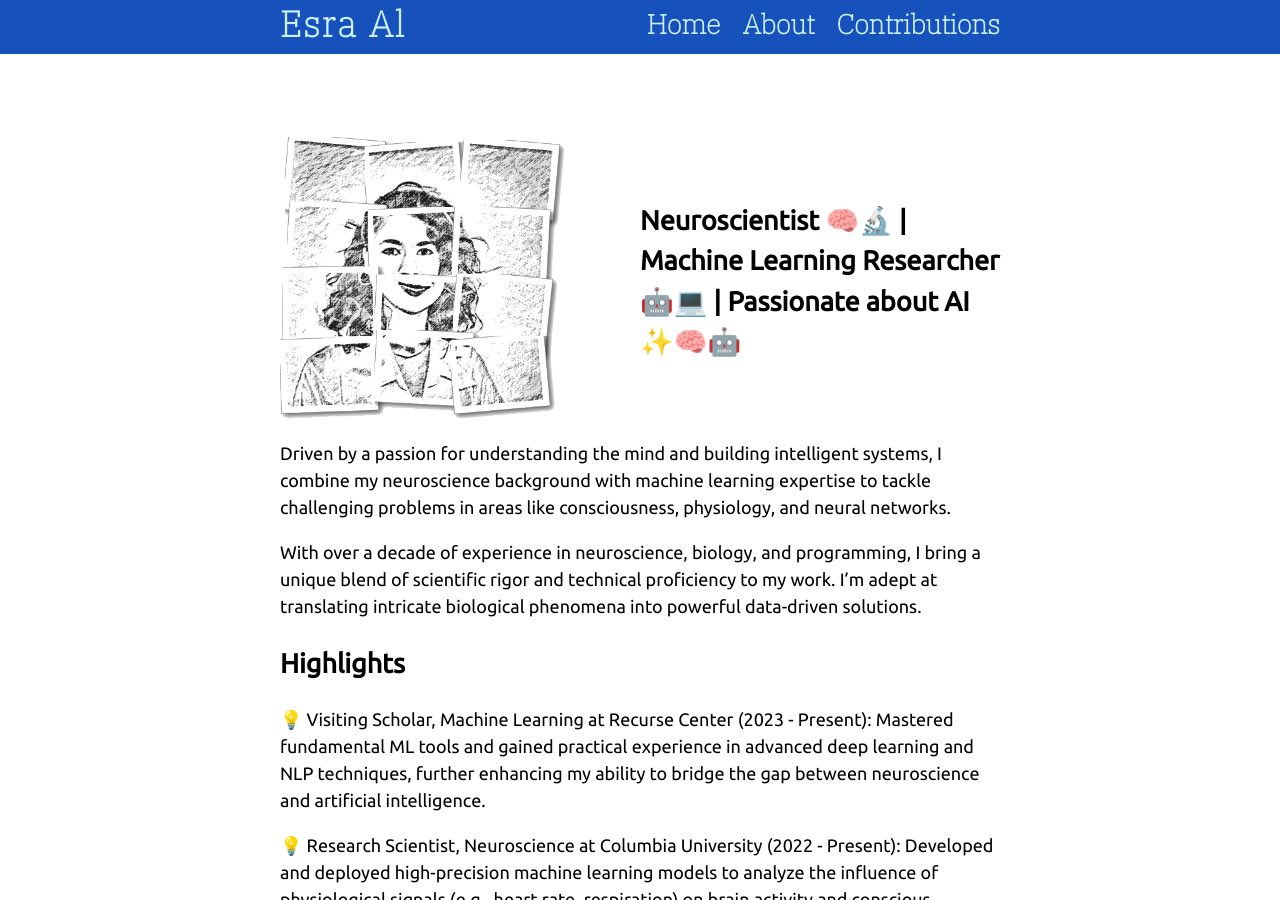
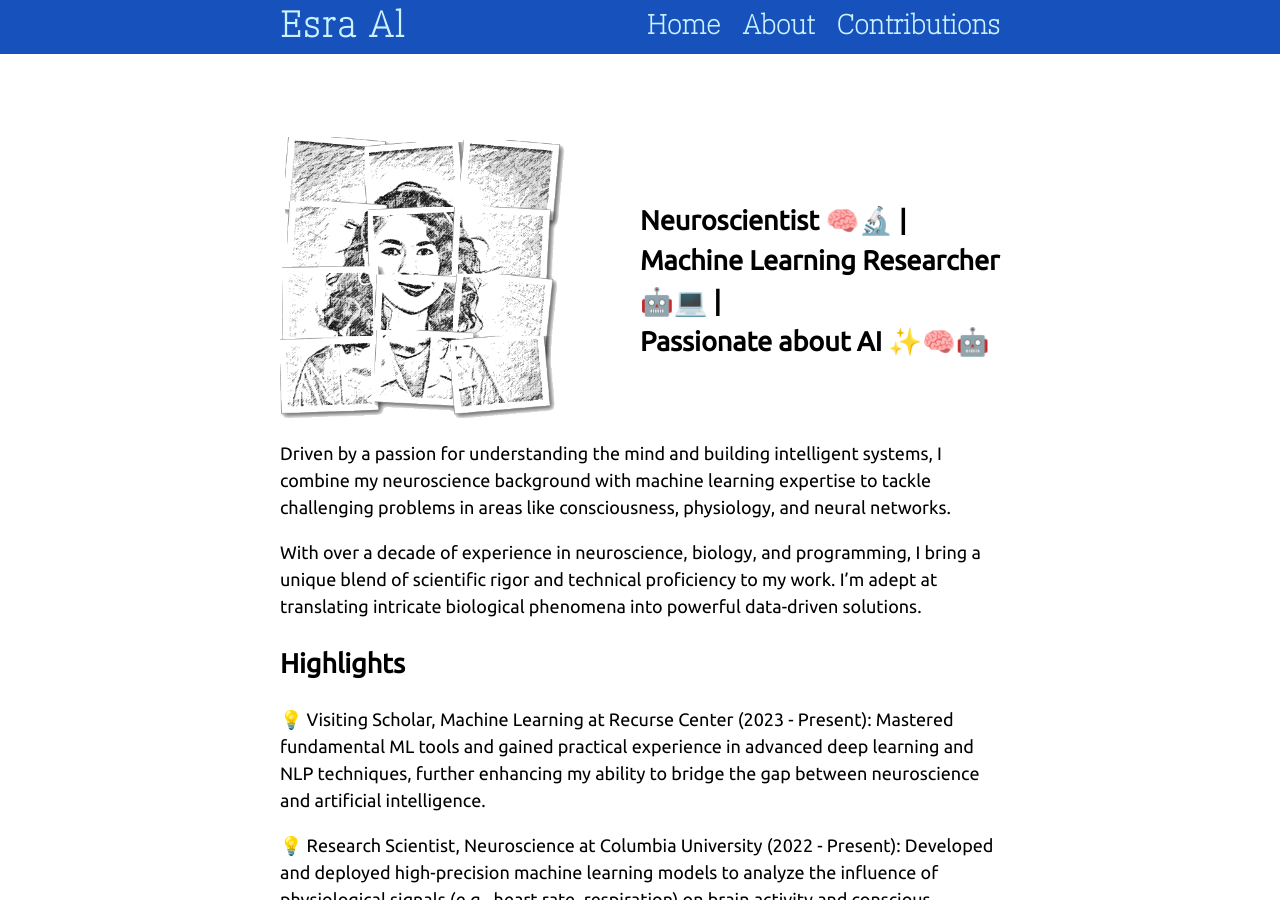
Before and after one commit to Esra-Al/esra-al.github.io, a Jekyll site: the page built from about.md, in a window 1280 px wide and 900 px high. Built offline with Jekyll 4.4.1, drawn with Linux system fonts in a browser that asks for light colours.

Commit message:
edit about me header

```diff
--- a/about.md
+++ b/about.md
@@ -11,7 +11,7 @@ title: about
     </a>
   </div>
   <div class="column">
-    <h2 class="about-me-title"> <br> Neuroscientist 🧠🔬 | Machine Learning Researcher 🤖💻 | Passionate about AI ✨🧠🤖 </h2>
+    <h2 class="about-me-title"> <br> Neuroscientist 🧠🔬 | <br> Machine Learning Researcher 🤖💻 | <br> Passionate about AI ✨🧠🤖 </h2>
   </div>
 </div>
 
```
